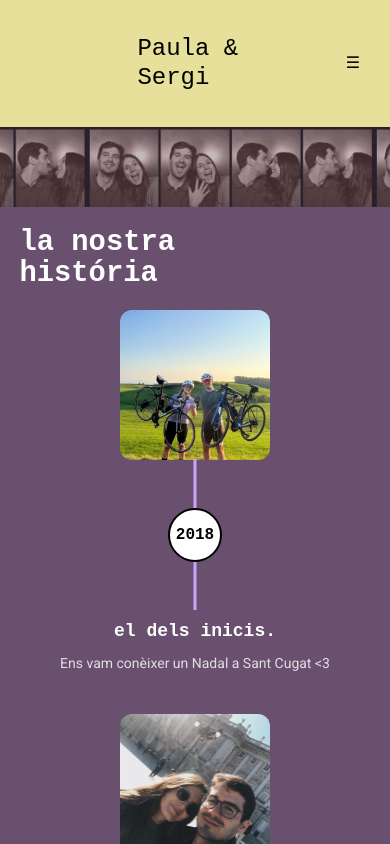
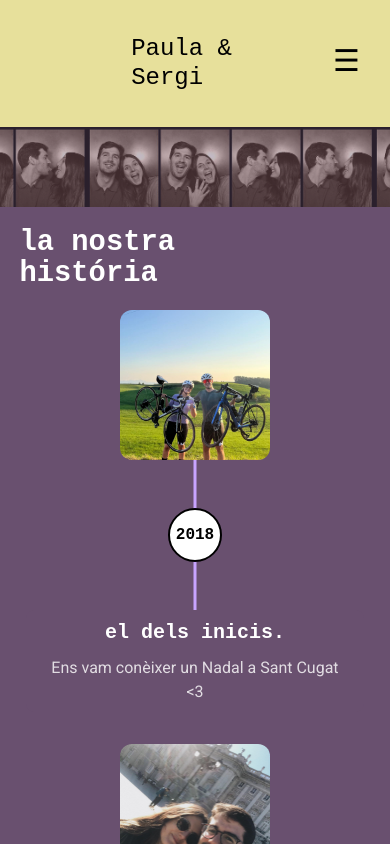
Before and after one commit to sergiLopez94/wedding-front, a React (Vite) app: page /nosaltres in a window 390 px wide. Shown: the top 844 px of the page. Built offline with nearby package versions, Linux system fonts and the light colour scheme; a web font is replaced by a local one.

Commit message:
css small fixes

```diff
--- a/src/components/Header.css
+++ b/src/components/Header.css
@@ -216,6 +216,10 @@
   transform: translateX(0);
 }
 
+.hamburger-menu{
+  font-size: 30px;
+}
+
 @keyframes slideIn {
   from {
     transform: translateX(-100%);
--- a/src/components/Header.tsx
+++ b/src/components/Header.tsx
@@ -65,8 +65,7 @@ const Header: React.FC = () => {
     <button className="hamburger-menu mobile-only" onClick={toggleMenu}>☰</button>
     {menuOpen && (
       <nav className={`mobile-menu mobile-only ${menuOpen ? 'open' : ''}`}>
-      <button className="btn-language mobile-only" onClick={translateToSpanish}>
-      ES
+      <button className="header-text mobile-only" onClick={translateToSpanish}>
     </button>
       <div className="boda-dropdown-container">
         <span onClick={toggleBodaDropdown} className="boda-link">la boda</span>
--- a/src/pages/LandingPage.css
+++ b/src/pages/LandingPage.css
@@ -99,6 +99,7 @@ body {
 
     .title {
         font-size: 50px;
+        margin-top: -2rem;
       }
 
       .landing-container {
--- a/src/pages/Nosaltres.css
+++ b/src/pages/Nosaltres.css
@@ -173,11 +173,11 @@ html, body, #root {
 
 
   .timeline-content h3 {
-    font-size: 18px;
+    font-size: 20px;
     margin-bottom: 0.5rem;
   }
 
   .timeline-content p {
-    font-size: 14px;
+    font-size: 16px;
   }
 }
```
